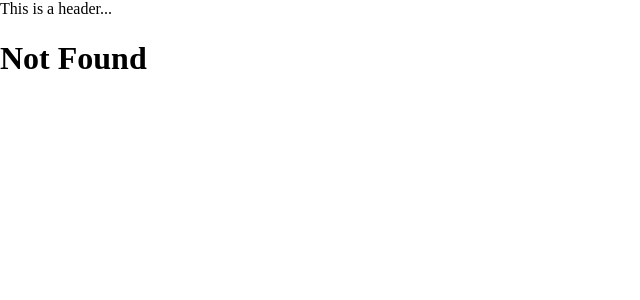
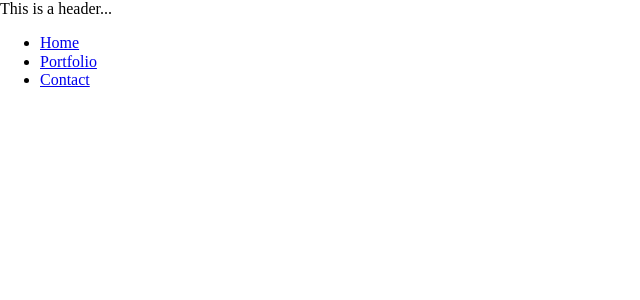
Before and after one commit to Abdilar/my-portfolio, a React app: page /contact in a window 1280 px wide. Before the commit this address had no page. Shown: the top 300 px of the page, without its empty margins (0-640 px from the left). Built offline with nearby package versions, Linux system fonts and the light colour scheme.

Commit message:
create header component

```diff
--- a/src/app.route.js
+++ b/src/app.route.js
@@ -7,8 +7,11 @@ const AppRouting = () => (
   <BrowserRouter>
     <Header />
     <Switch>
-        <Route path={'/'} component={Pages.HomePage} exact />
-        <Route component={Pages.NotFoundPage} />
+       <Route path={'/'} component={Pages.HomePage} exact />
+       <Route path={'/portfolio'} component={Pages.PortfolioPage} exact />
+       <Route path={'/portfolio/:id'} component={Pages.PortfolioDetailPage} />
+       <Route path={'/contact'} component={Pages.ContactPage} />
+       <Route component={Pages.NotFoundPage} />
     </Switch>
   </BrowserRouter>
 );
--- a/src/components/Header/Header.js
+++ b/src/components/Header/Header.js
@@ -1,8 +1,22 @@
 import React from 'react';
+import { NavLink } from 'react-router-dom';
 
 const Header = () => (
     <header>
       This is a header...
+      <nav>
+        <ul>
+          <li>
+            <NavLink to="/" exact>Home</NavLink>
+          </li>
+          <li>
+            <NavLink to="/portfolio">Portfolio</NavLink>
+          </li>
+          <li>
+            <NavLink to="/contact">Contact</NavLink>
+          </li>
+        </ul>
+      </nav>
     </header>
 );
 
```
